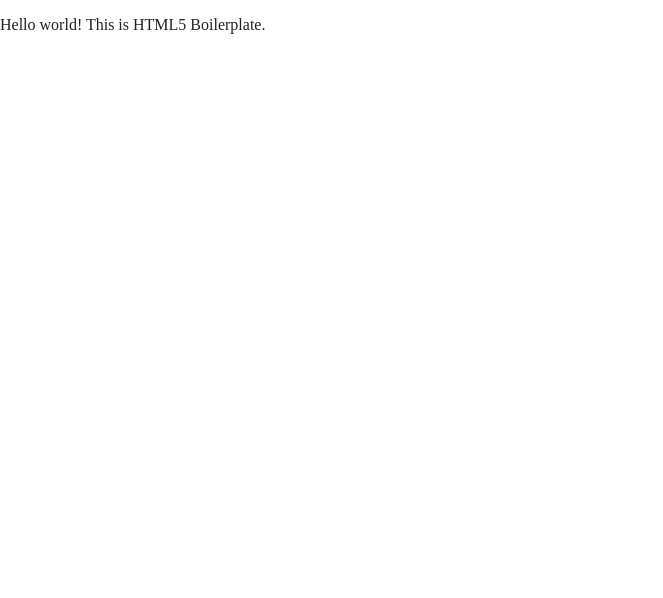
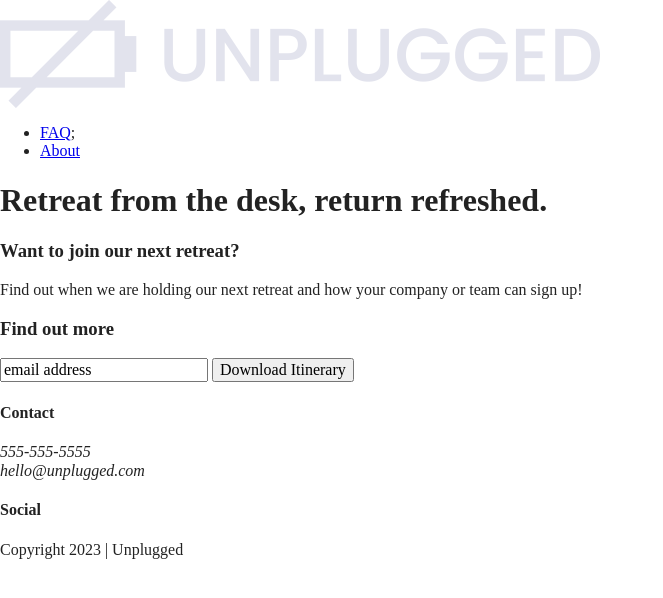
Before and after one commit to LylaGiselle/Unplugged, a website built with Parcel: page index.html in a window 1280 px wide. Shown: the whole page, without its empty margins (0-663 px from the left). Built offline with nearby package versions, Linux system fonts and the light colour scheme.

Commit message:
Added HTML for header, footer, and main content area on homepage, about, and FAQ

```diff
--- a/index.html
+++ b/index.html
@@ -3,7 +3,7 @@
 
 <head>
   <meta charset="utf-8">
-  <title></title>
+  <title>Unplugged</title>
   <meta name="description" content="">
   <meta name="viewport" content="width=device-width, initial-scale=1">
 
@@ -25,7 +25,85 @@
 <body>
 
   <!-- Add your site or application content here -->
-  <p>Hello world! This is HTML5 Boilerplate.</p>
+
+  <header>
+    <div class="content-wrapper">
+      <a href="#">
+        <img src="./unplugged design docs/unpluggedlogo.png" alt="unplugged logo">
+      </a>
+      <div class="header-divider"></div>
+      <nav>
+        <ul>
+          <li><a href="faq/index.html">FAQ</a>;</li>
+          <li><a href="about/index.html">About</a></li>
+        </ul>
+      </nav>
+    </div>
+  </header>
+
+
+  <main>
+    <section class="hero-area">
+      <div class="content-wrapper">
+        <h1>Retreat from the desk, return refreshed.</h1>
+      </div>
+    </section>
+
+
+    <aside>
+      <div class="content-wrapper">
+        <div class="form-description">
+          <h3>Want to join our next retreat?</h3>
+          <p>Find out when we are holding our next retreat and how your company or team can sign up!</p>
+        </div>
+        <div class="form">
+          <h3>Find out more</h3>
+          <input type="text" name="name" value="email address">
+          <input type="button" value="Download Itinerary">
+        </div>
+      </div>
+      <!-- aside content wrapper ends -->
+    </aside>
+
+  </main>
+  <!-- main wrapper -->
+
+
+  <footer>
+    <div class="content-wrapper">
+      <div class="footer-content">
+        <div class="contact">
+          <h4>Contact</h4>
+          <address>
+            <p>555-555-5555<br>
+              hello@unplugged.com
+            </p>
+          </address>
+        </div>
+        <div class="social">
+          <h4>Social</h4>
+          <div class="social-icons">
+            <p>
+              <a href="https://www.facebook.com/Skillcrush/" target="_blank"></a>
+            </p>
+            <p>
+              <a href="https://twitter.com/Skillcrush" target="_blank"></a>
+            </p>
+            <p>
+              <a href="https://www.instagram.com/skillcrush/" target="_blank"></a>
+            </p>
+          </div>
+        </div>
+      </div>
+      <!-- footer content ends -->
+    </div>
+    <!--footer content-wrapper ends-->
+    <div class="copyright">
+      <p>Copyright 2023 | Unplugged</p>
+    </div>
+  </footer>
+
+
   <script src="js/vendor/modernizr-3.11.2.min.js"></script>
   <script src="js/plugins.js"></script>
   <script src="js/main.js"></script>
```
Also changed, not shown: about/index.html (+59 -1 lines), faq/index.html (+60 -1 lines).
